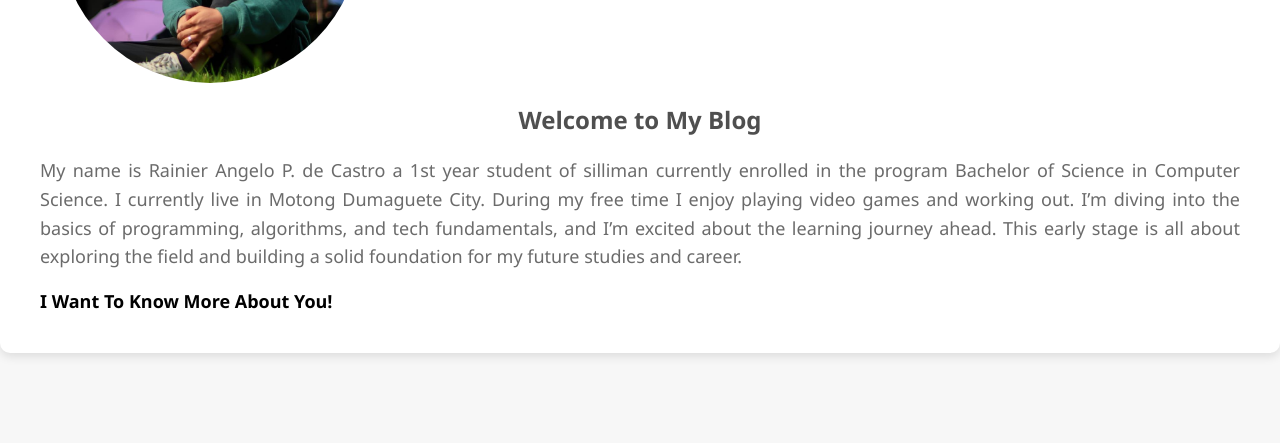
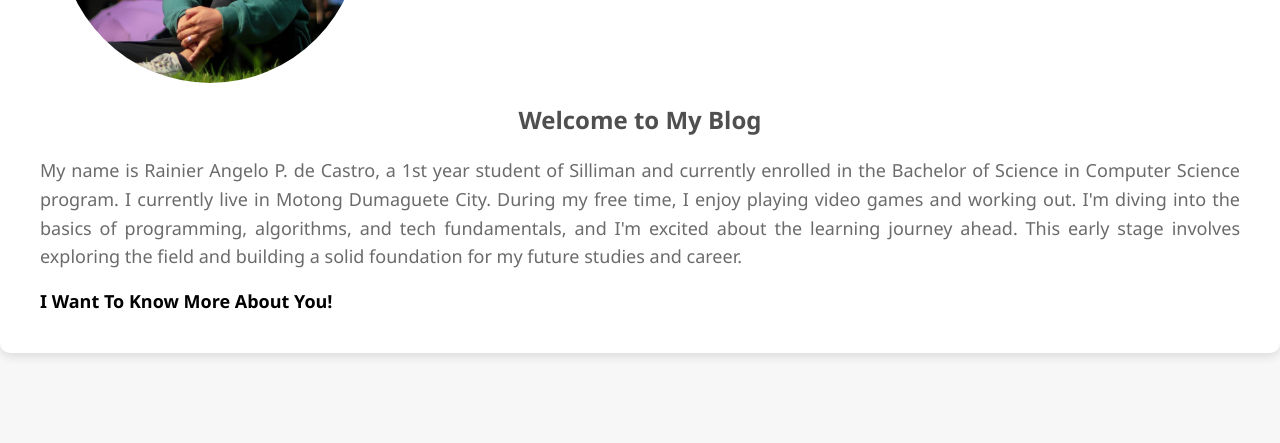
Before and after one commit to rain474/ccs1proj, a plain HTML site: page index.html in a window 1280 px wide. Shown: the part 357-800 px from the top of the page. Drawn offline with Linux system fonts and the light colour scheme.

Commit message:
index.html

```diff
--- a/index.html
+++ b/index.html
@@ -26,8 +26,8 @@
             <h1 class="rain">   Rainier Angelo P. de Castro</h1>
         </div>
         <h1>Welcome to My Blog</h1>
-        <p>My name is Rainier Angelo P. de Castro a 1st year student of silliman currently enrolled in the program Bachelor of Science in Computer Science. I currently live in Motong Dumaguete City. During my free time I enjoy playing video games and working out. I’m diving into the basics of programming, algorithms, and tech fundamentals, and I’m excited about the learning journey ahead.
-		This early stage is all about exploring the field and building a solid foundation for my future studies and career.</p>
+        <p>My name is Rainier Angelo P. de Castro, a 1st year student of Silliman and currently enrolled in the Bachelor of Science in Computer Science program. I currently live in Motong Dumaguete City. During my free time, I enjoy playing video games and working out.
+		I'm diving into the basics of programming, algorithms, and tech fundamentals, and I'm excited about the learning journey ahead. This early stage involves exploring the field and building a solid foundation for my future studies and career.</p>
         <a href="form.html" class="form1">I Want To Know More About You!</a>
     </section>
 
```
